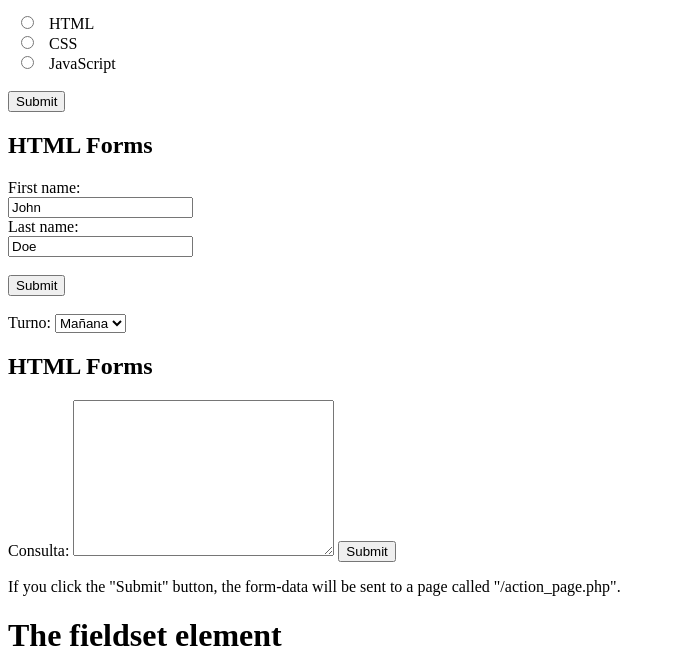
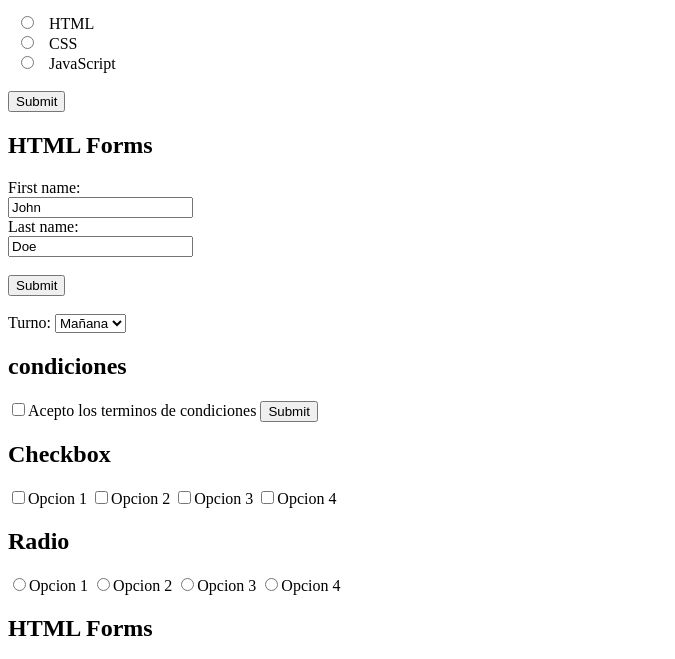
Before and after one commit to cuelucas/propio-clase-04b, a plain HTML site: page index.html in a window 1280 px wide. Shown: the part 127-786 px from the top of the page, without its empty margins (0-675 px from the left). Drawn offline with Linux system fonts and the light colour scheme.

Commit message:
cambio de hora

```diff
--- a/index.html
+++ b/index.html
@@ -7,7 +7,7 @@
     <title>Document</title>
 </head>
 <body>
-clase correspondiente al siguiente <a href="https://www.youtube.com/watch?v=9AGRf90bqYA">video</a>. continuar en 1:03hs
+clase correspondiente al siguiente <a href="https://www.youtube.com/watch?v=9AGRf90bqYA">video</a>. continuar en 1:10hs
 <h1>The label element</h1>
 
 <p>Click on one of the text labels to toggle the related radio button:</p>
@@ -23,7 +23,7 @@ clase correspondiente al siguiente <a href="https://www.youtube.com/watch?v=9AGR
 </form>
 
 <h2>HTML Forms </h2>
-<form action="/action_page.php" target="_blank" method="POST">
+<form action="/action_page.php" target="_blank" method="get">
   <label for="fname">First name:</label><br>
   <input type="text" id="fname" name="fname" value="John"><br>
   <label for="lname">Last name:</label><br>
@@ -36,7 +36,27 @@ clase correspondiente al siguiente <a href="https://www.youtube.com/watch?v=9AGR
     <option>Noche</option>
 </select>
 
+<h2>condiciones</h2>
+<input type="checkbox" name="condicion" required>Acepto los terminos de condiciones
+<input type="submit" value="Submit">
+
 </form>
+
+<h2>Checkbox</h2>
+<input type="checkbox" name="opcion" value="1">Opcion 1
+<input type="checkbox" name="opcion" value="1">Opcion 2
+<input type="checkbox" name="opcion" value="1">Opcion 3
+<input type="checkbox" name="opcion" value="1">Opcion 4
+
+<h2>Radio</h2>
+<input type="radio" name="opcion" value="1">Opcion 1
+<input type="radio" name="opcion" value="1">Opcion 2
+<input type="radio" name="opcion" value="1">Opcion 3
+<input type="radio" name="opcion" value="1">Opcion 4
+
+
+
+
 
 <h2>HTML Forms </h2>
 <form action="/action_page.php" target="_blank" method="POST">
```
